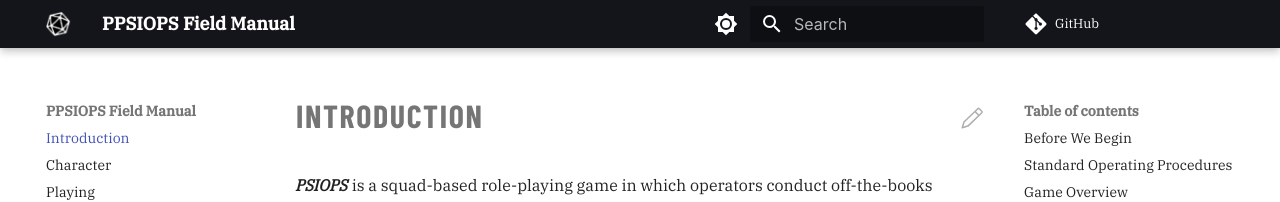
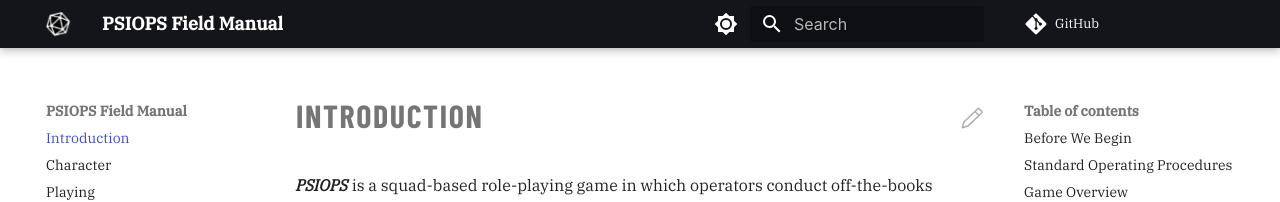
Before and after one commit to joemoose/psiops, an MkDocs documentation site: the page built from docs/index.md, in a window 1280 px wide. Shown: the top 202 px of the page. Built offline with MkDocs 1.6.1 and Material for MkDocs 9.7.7, drawn with Linux system fonts in a browser that asks for light colours; plug-ins that fetch from the network failed and are left out; comment, search, counter and statistics services are not loaded.

Commit message:
Update mkdocs.yml

```diff
--- a/mkdocs.yml
+++ b/mkdocs.yml
@@ -1,6 +1,6 @@
 # Project information
 
-site_name: "PPSIOPS Field Manual"
+site_name: "PSIOPS Field Manual"
 site_url: https://joemoose.github.io/psiops/
 site_author: Zachary Taylor
 site_description: An Action Role-Playing Game of Paranormal Special Forces
```
